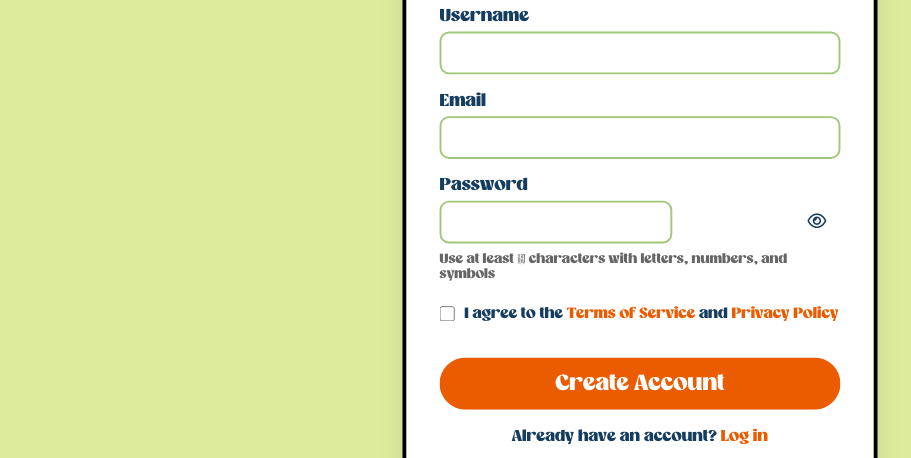
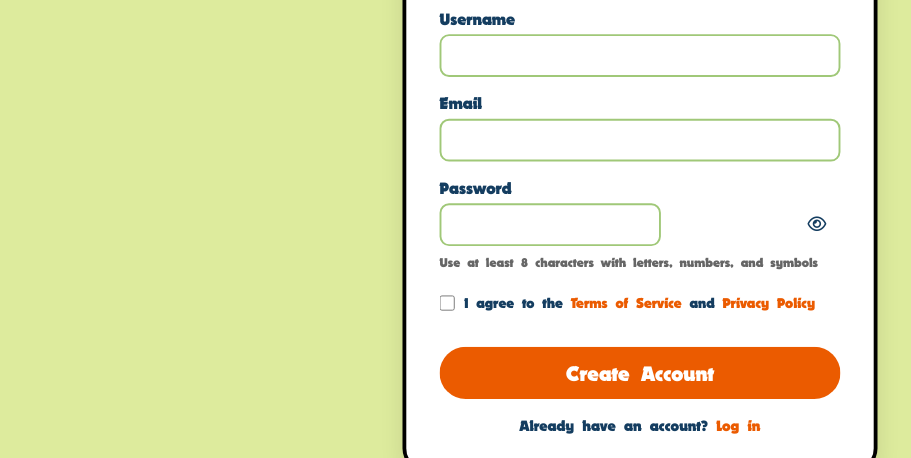
Before and after one commit to ActiveAngrily/ctrlwrapped, a website with bundled scripts: page public/register.html in a window 1280 px wide. Shown: the part 342-800 px from the top of the page, without its empty margins (0-911 px from the left). Built offline with nearby package versions, Linux system fonts and the light colour scheme; a script that the page names is missing.

Commit message:
changed the font and modified the code to suit that

```diff
--- a/src/css/disclaimer.css
+++ b/src/css/disclaimer.css
@@ -11,8 +11,8 @@
 /* Font declarations */
 @font-face {
     font-family: 'BodyFont';
-    src: url('../assets/fonts/CameraObscuraDEMO.woff2') format('woff2'),
-         url('../assets/fonts/CameraObscuraDEMO.woff') format('woff');
+    src: url('../assets/fonts/Nougat-ExtraBlack.woff2') format('woff2'),
+         url('../assets/fonts/Nougat-ExtraBlack.woff') format('woff');
     font-weight: normal;
     font-style: normal;
     font-display: swap;
--- a/src/css/login.css
+++ b/src/css/login.css
@@ -11,8 +11,8 @@
 /* Font declarations */
 @font-face {
     font-family: 'BodyFont';
-    src: url('../assets/fonts/CameraObscuraDEMO.woff2') format('woff2'),
-         url('../assets/fonts/CameraObscuraDEMO.woff') format('woff');
+    src: url('../assets/fonts/Nougat-ExtraBlack.woff2') format('woff2'),
+         url('../assets/fonts/Nougat-ExtraBlack.woff') format('woff');
     font-weight: normal;
     font-style: normal;
     font-display: swap;
--- a/src/css/register.css
+++ b/src/css/register.css
@@ -11,8 +11,8 @@
 /* Font declarations */
 @font-face {
     font-family: 'BodyFont';
-    src: url('../assets/fonts/CameraObscuraDEMO.woff2') format('woff2'),
-         url('../assets/fonts/CameraObscuraDEMO.woff') format('woff');
+    src: url('../assets/fonts/Nougat-ExtraBlack.woff2') format('woff2'),
+         url('../assets/fonts/Nougat-ExtraBlack.woff') format('woff');
     font-weight: normal;
     font-style: normal;
     font-display: swap;
--- a/src/css/styles.css
+++ b/src/css/styles.css
@@ -11,8 +11,8 @@
 /* Font declarations */
 @font-face {
     font-family: 'BodyFont';
-    src: url('../assets/fonts/CameraObscuraDEMO.woff2') format('woff2'),
-         url('../assets/fonts/CameraObscuraDEMO.woff') format('woff');
+    src: url('../assets/fonts/Nougat-ExtraBlack.woff2') format('woff2'),
+        url('../assets/fonts/Nougat-ExtraBlack.woff') format('woff');
     font-weight: normal;
     font-style: normal;
     font-display: swap;
```
Also changed, not shown: src/assets/fonts/Nougat-ExtraBlack.woff (added), src/assets/fonts/Nougat-ExtraBlack.woff2 (added).
